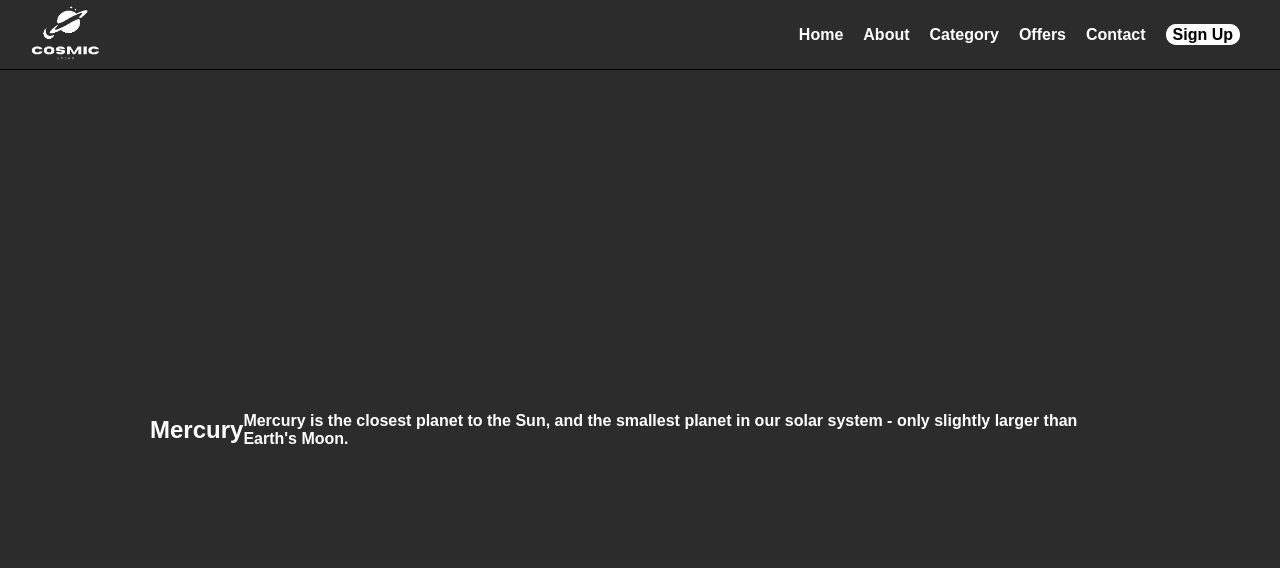
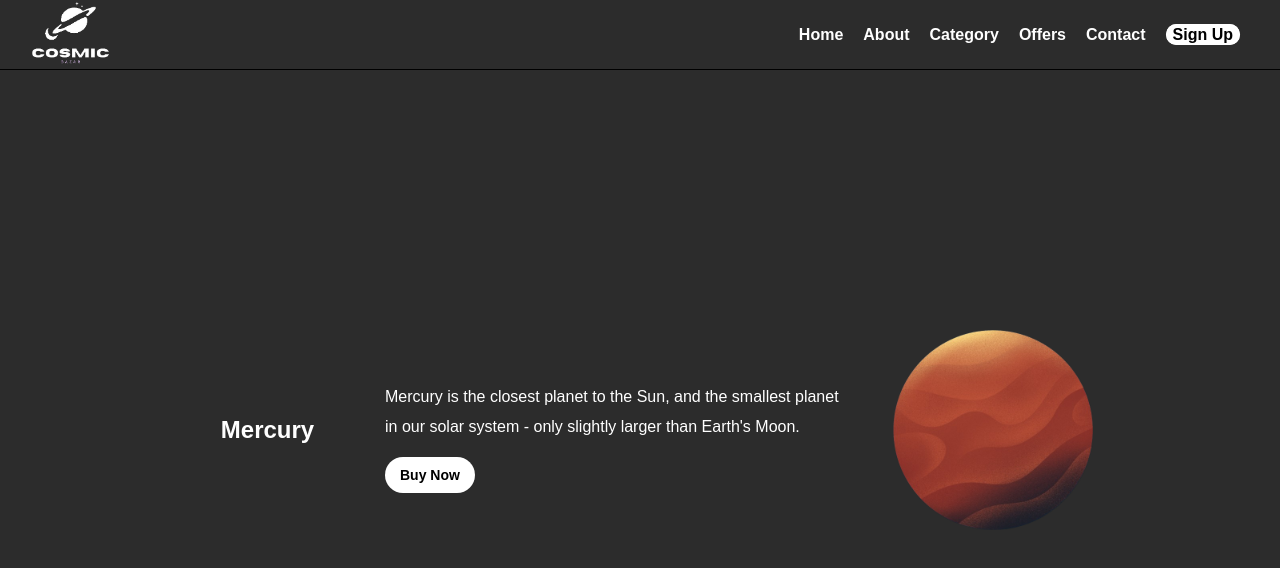
Before and after one commit to sriimalya/Cosmic-Bazar, a plain HTML site: page index.html in a window 1280 px wide. Drawn offline with Linux system fonts and the light colour scheme; a web font is replaced by a local one.

Commit message:
Added planet content

```diff
--- a/index.html
+++ b/index.html
@@ -60,18 +60,59 @@
             justify-content: space-evenly;
             align-items: center;
             margin: 0 150px;
+            flex-wrap: wrap;
         }
 
         .logo {
             display: flex;
             align-items: center;
             margin: 0;
-
         }
 
         .logo img {
-            width: 70px;
+            max-width: 80px;
             height: auto;
+        }
+        .contentleft{
+            display: flex;
+            justify-content: center;
+            flex: 1
+        }
+        .contentmid{
+            flex:2
+        }
+        .contentright{
+            margin: 20px;
+            display: flex;
+            justify-content: center;
+            flex: 1
+        }
+        .merc{
+            /* margin: 0 40px; */
+          max-width: 200px;
+          height: auto;
+        }
+        main p{
+            font-weight: 200;
+            line-height: 30px;
+            margin: 15px 0;
+        }
+        .btn{
+            padding: 10px 15px;
+            background: white;
+            outline: none;
+            border: none;
+            color: black;
+            border-radius: 50px;
+            font-weight: 700;
+            font-size: 14px;
+            font-family: "Montserrat Subrayada", sans-serif;
+        }
+        .btn:hover{
+            background-color: #2c2c2c;
+            color: white;
+            border: 2px solid white;
+            border-radius: 50px;
         }
     </style>
 </head>
@@ -99,8 +140,11 @@
         <div class="contentmid">
             <p>Mercury is the closest planet to the Sun, and the smallest planet in our solar system - only slightly
                 larger than Earth's Moon.</p>
+            <button class="btn">Buy Now</button>
         </div>
-        <div class="contentright"></div>
+        <div class="contentright">
+            <img src="Mercury-removebg-preview.png" class="merc">
+        </div>
     </main>
 </body>
 
```
Also changed, not shown: Mercury-removebg-preview.png (added).
